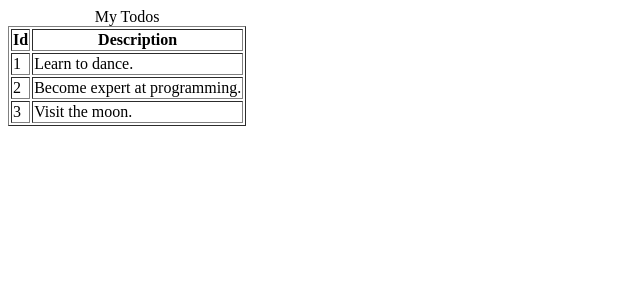
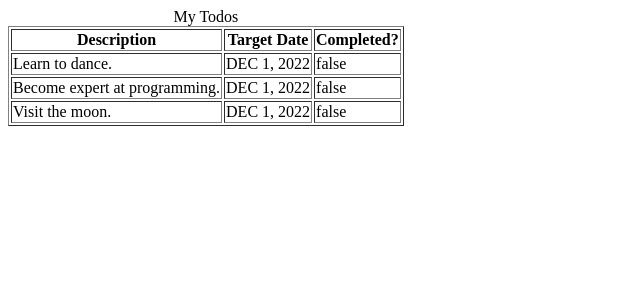
Before and after one commit to AlinIbadof/project-todomnglist, an Angular app in the folder frontend/todo/: page /todos in a window 1280 px wide. Shown: the top 300 px of the page, without its empty margins (0-640 px from the left). Built offline with nearby package versions, Linux system fonts and the light colour scheme.

Commit message:
refactor todos component to be more structured by using a class

```diff
--- a/frontend/todo/src/app/list-todo/list-todo.component.html
+++ b/frontend/todo/src/app/list-todo/list-todo.component.html
@@ -4,14 +4,18 @@
   </caption>
   <thead>
     <tr>
-      <th>Id</th>
+      <!-- <th>Id</th> -->
       <th>Description</th>
+      <th>Target Date</th>
+      <th>Completed?</th>
     </tr>
   </thead>
   <tbody>
     <tr *ngFor="let todo of todos">
-      <td>{{ todo.id }}</td>
+      <!-- <td>{{ todo.id }}</td> -->
       <td>{{ todo.description }}</td>
+      <td>{{ todo.targetDate | date | uppercase }}</td>
+      <td>{{ todo.done }}</td>
     </tr>
   </tbody>
 </table>
--- a/frontend/todo/src/app/list-todo/list-todo.component.ts
+++ b/frontend/todo/src/app/list-todo/list-todo.component.ts
@@ -1,4 +1,13 @@
 import { Component } from '@angular/core';
+
+export class Todo {
+  constructor(
+    public id: number,
+    public description: string,
+    public done: boolean,
+    public targetDate: Date
+  ) {}
+}
 
 @Component({
   selector: 'app-list-todo',
@@ -8,17 +17,20 @@
 export class ListTodoComponent {
   //creating a simple to do object
   todos = [
-    {
-      id: 1,
-      description: 'Learn to dance.',
-    },
-    {
-      id: 2,
-      description: 'Become expert at programming.',
-    },
-    {
-      id: 3,
-      description: 'Visit the moon.',
-    },
+    new Todo(1, 'Learn to dance.', false, new Date()),
+    new Todo(2, 'Become expert at programming.', false, new Date()),
+    new Todo(3, 'Visit the moon.', false, new Date()),
+    // {
+    //   id: 1,
+    //   description: 'Learn to dance.',
+    // },
+    // {
+    //   id: 2,
+    //   description: 'Become expert at programming.',
+    // },
+    // {
+    //   id: 3,
+    //   description: 'Visit the moon.',
+    // },
   ];
 }
```
